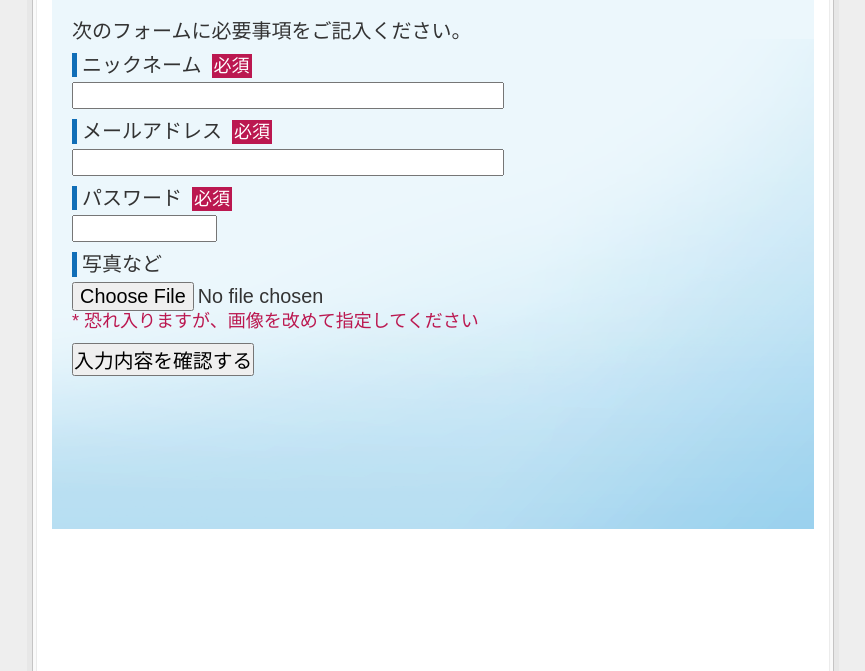
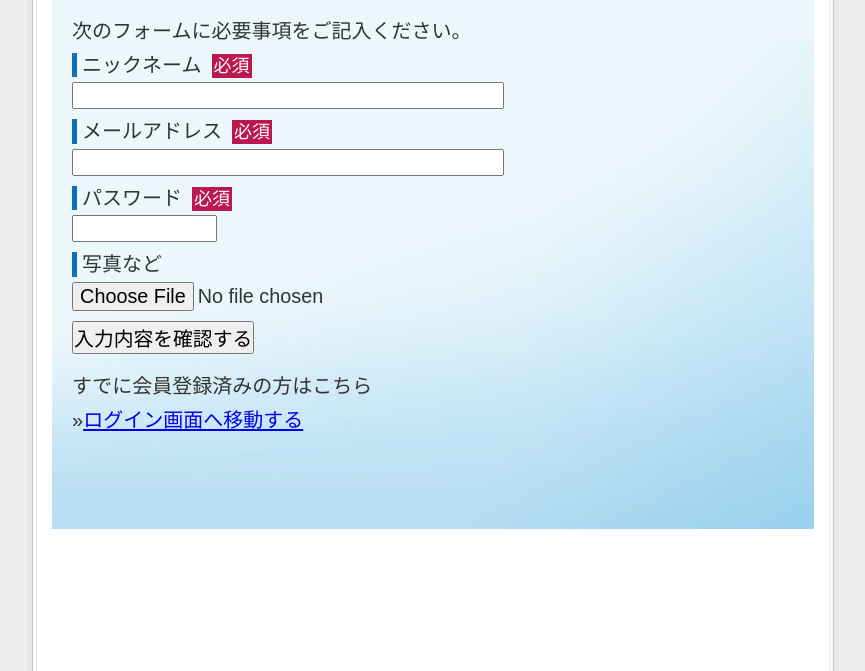
Before and after one commit to dondisney610/PHP-demo-forum, a PHP site: page /join/index.php in a window 1280 px wide. Shown: the part 94-765 px from the top of the page, without its empty margins (207-1072 px from the left). Run offline with PHP 8.4, Linux system fonts and the light colour scheme.

Commit message:
テキスト、リンクの追加

```diff
--- a/join/index.php
+++ b/join/index.php
@@ -133,11 +133,15 @@ if($_SERVER['REQUEST_METHOD'] === 'POST'){
                     <?php if(isset($error['image']) && $error['image'] === 'type'): ?>
                         <p class="error">* 写真などは「.png」または「.jpg」の画像を指定してください</p>
                     <?php endif; ?>
-                    <p class="error">* 恐れ入りますが、画像を改めて指定してください</p>
+                    <?php if(isset($_GET['action']) && $_GET['action'] === 'rewrite' && isset($_SESSION['form'])) :?>
+                        <p class="error">* 恐れ入りますが、画像を改めて指定してください</p>
+                    <?php endif; ?>
                 </dd>
             </dl>
             <div><input type="submit" value="入力内容を確認する"/></div>
         </form>
+        <p>すでに会員登録済みの方はこちら</p>
+        <p>&raquo;<a href="../login.php">ログイン画面へ移動する</a></p>
     </div>
 </body>
 
```
